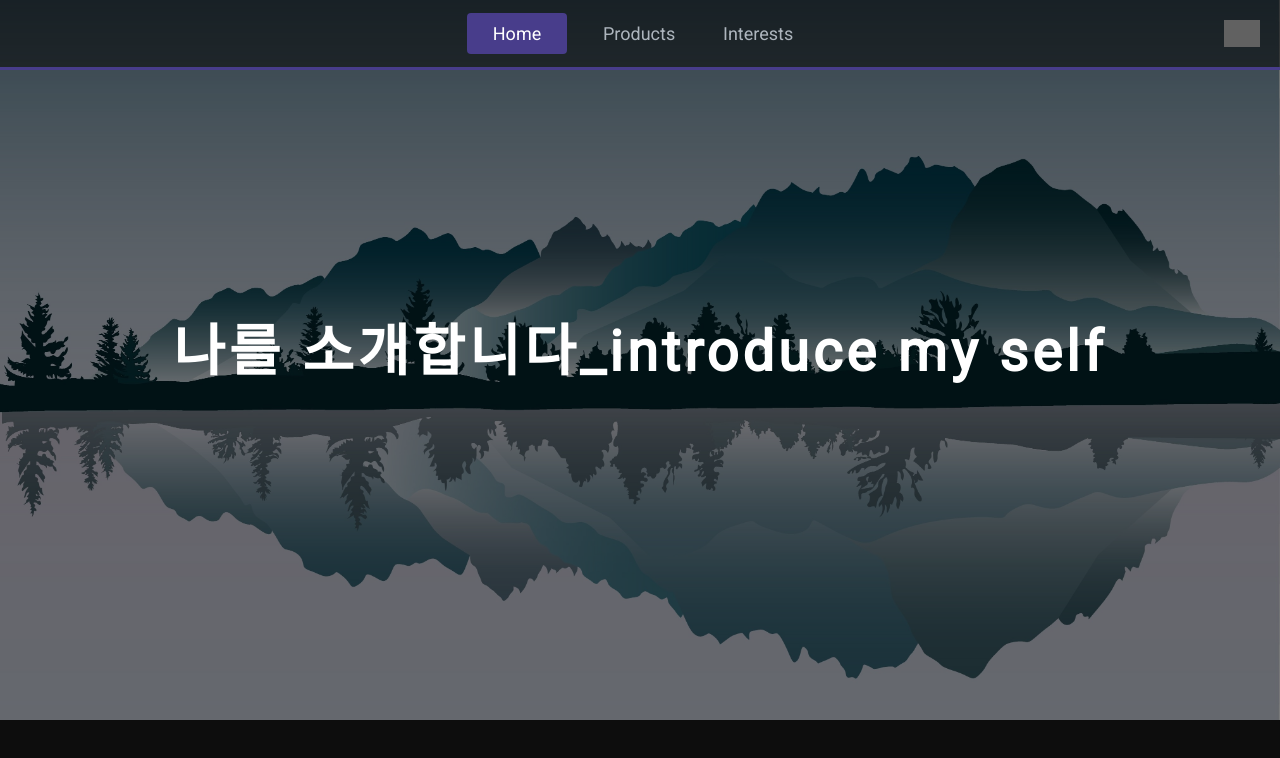
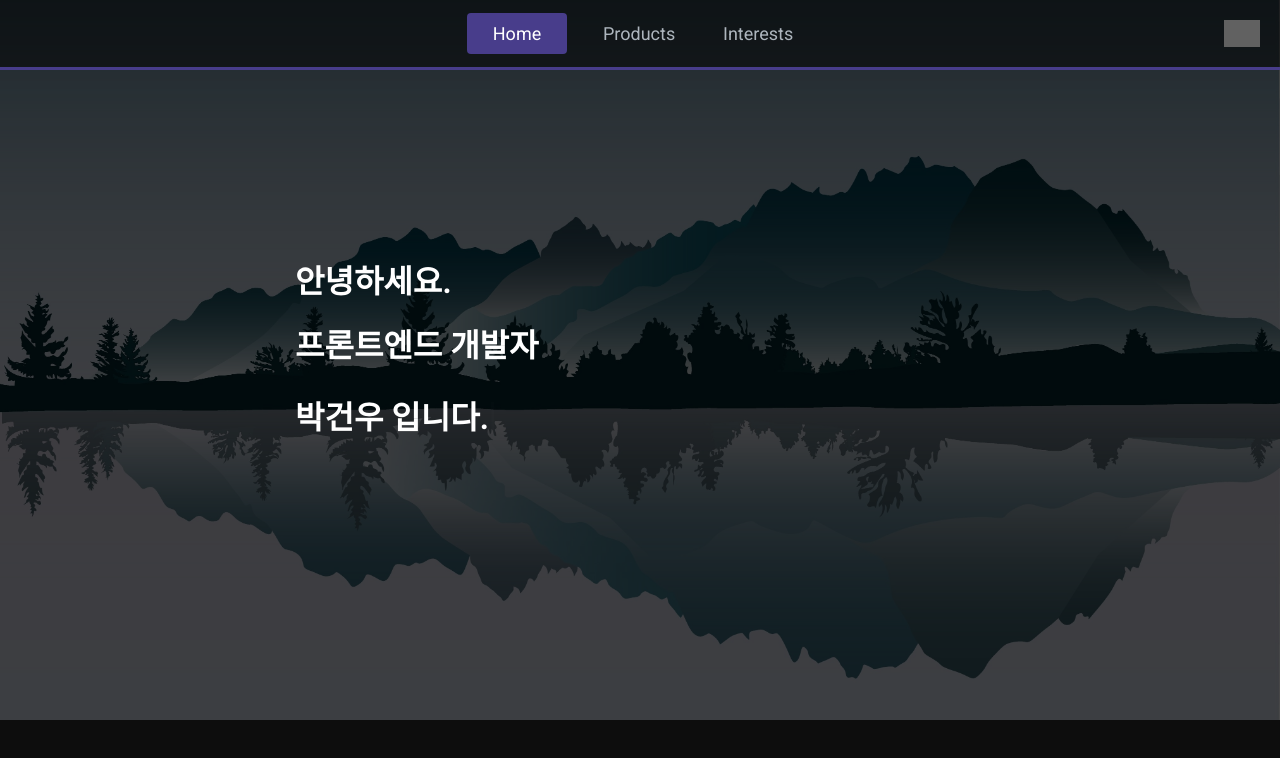
Before and after one commit to pgw6541/Web-Portfolio-vue3, a Vue app: page / in a window 1280 px wide. Shown: the top 758 px of the page. Built offline with nearby package versions, Linux system fonts and the light colour scheme; grey boxes are pictures that could not be loaded.

Commit message:
Home 타이핑 애니메이션 추가

```diff
--- a/src/routes/Home.vue
+++ b/src/routes/Home.vue
@@ -4,7 +4,10 @@
     <div class="para">
       <div class="para_img"></div>
       <div class="para_text">
-        <p>나를 소개합니다_introduce my self</p>
+        <p>
+          <span class="text"></span>
+          <span class="blink">|</span>
+        </p>
       </div>
     </div>
 
@@ -22,6 +25,25 @@ export default {
       'email'
     ])
   },
+  methods: {
+    typingEffect() {
+      const content = "안녕하세요. \n 프론트엔드 개발자 \n 박건우 입니다.";
+      const text = document.querySelector(".text");
+      let i = 0;
+
+      function typing(){
+        if (i < content.length) {
+          let txt = content.charAt(i);
+          text.innerHTML += txt=== "\n" ? "<br />": txt;
+          i++;
+        }
+      }
+      setInterval(typing, 150)
+    }
+  },
+  mounted() {
+    this.typingEffect()
+  }
 }
 </script>
 
@@ -29,7 +51,7 @@ export default {
 .section{
   .para {
     width: 100%;
-    height: 720px;
+    height: 90vh;
     background: url('~/assets/parallax_img.jpg') no-repeat center;
     background-size: cover;
     background-attachment: fixed;
@@ -43,24 +65,36 @@ export default {
         background-color: $black;
         top: 0;
         left: 0;
-        opacity: .5;
-    }
+        opacity: .7;
+      }
     }
     .para_text {
-      width: 100%;
+      width: $inner;
       height: 100%;
       position: absolute;
       display: flex;
       // Center
       justify-content: center;
       align-items: center;
-      text-align: center;
+      text-align: left;
       p {
-        width: $inner;
         color: $white;
+        width: 50%;
+        line-height: 2;
+      }
+      span.text {
         font-weight: bold;
-        font-size: 56px;
-        letter-spacing: 0.25rem;
+        font-size: 32px;
+      }
+      span.blink {
+        animation: blink .85s infinite;
+        font-weight: normal;
+        font-size: 38px;
+      }
+      @keyframes blink {
+        to {
+          opacity: 0;
+        }
       }
 
     }
```
